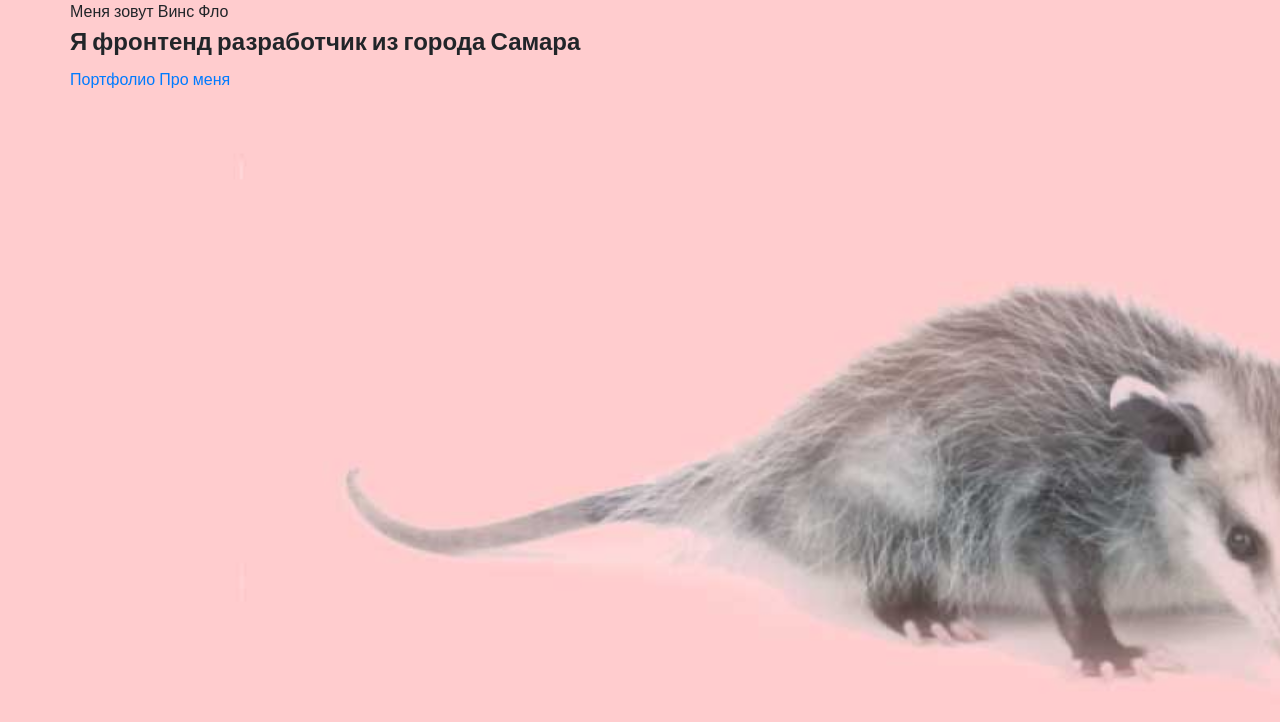
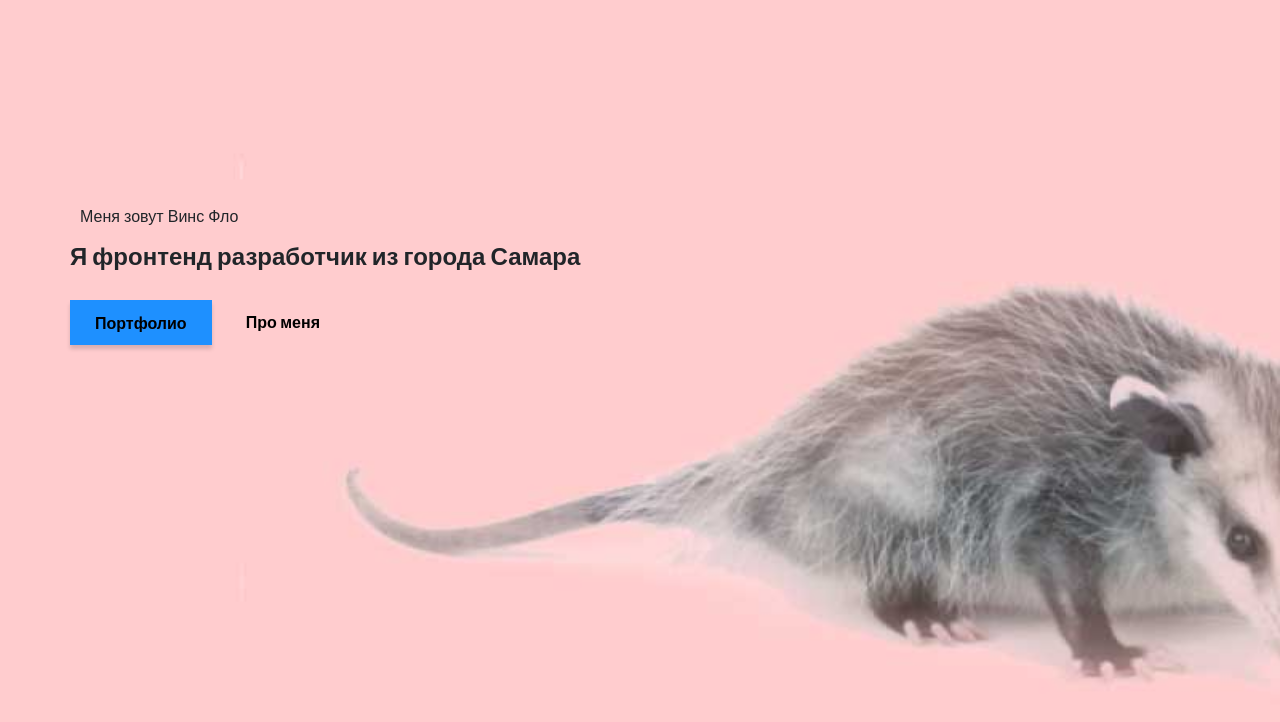
Before and after one commit to VinsFlo/portfolio, a website: page index.html in a window 1280 px wide. Drawn offline with Linux system fonts and the light colour scheme.

Commit message:
add section promo

```diff
--- a/index.html
+++ b/index.html
@@ -51,9 +51,14 @@
 <body>
 
 	<section class="promo">
+		<div class="hamburger">
+			<span></span>
+			<span class="long"></span>
+			<span></span>
+		</div>
 		<div class="container">
-			<div class="title title_fs16">Меня зовут Винс Фло</div>
-			<h1 class="title title_fs48 promo__title">Я фронтенд разработчик из города Самара</h1>
+			<div class="title title_fz16 promo__subtitle">Меня зовут Винс Фло</div>
+			<h1 class="title title_fz48 promo__title">Я фронтенд разработчик из города Самара</h1>
 			<div class="promo__btns">
 				<a href="#" class="promo__link btn">Портфолио</a>
 				<a href="#" class="promo__link">Про меня</a>
@@ -61,6 +66,7 @@
 		</div>
 	</section>
 
+
 	<script src="src/js/script.js"></script>
 </body>
 
--- /dev/null
+++ b/src/sass/blocks/_btn.scss
@@ -0,0 +1,6 @@
+.btn {
+    height: 45px;
+    background: $main-color;
+    box-shadow: 0px 4px 4px rgba(0, 0, 0, 0.15);
+    padding: 12px 25px;
+}
--- a/src/sass/blocks/_promo.scss
+++ b/src/sass/blocks/_promo.scss
@@ -1,5 +1,30 @@
 .promo {
-	min-height: 100vh;
-	position: relative;
-	background: url('../img/main_bg.jpg') no-repeat 50%/cover;
+    min-height: 100vh;
+    position: relative;
+    background: url('../img/main_bg.jpg') no-repeat 50%/cover;
+    padding-top: 205px;
+    &__title {
+        width: 535px;
+        margin-top: 10px;
+    }
+    &__subtitle {
+        position: relative;
+        padding-left: 10px;
+        z-index: 2;
+    }
+    &__btns {
+        margin-top: 25px;
+        display: flex;
+        align-items: center;
+        justify-content: space-between;
+        width: 250px;
+    }
+    &__link {
+        color: #000;
+        font-weight: bold;
+        &:hover {
+            color: #000;
+            text-decoration: none;
+        }
+    }
 }
--- a/src/sass/style.scss
+++ b/src/sass/style.scss
@@ -15,3 +15,4 @@
 }
 
 @import 'blocks/promo';
+@import 'blocks/btn';
```
Also changed, not shown: src/css/style.min.css.
